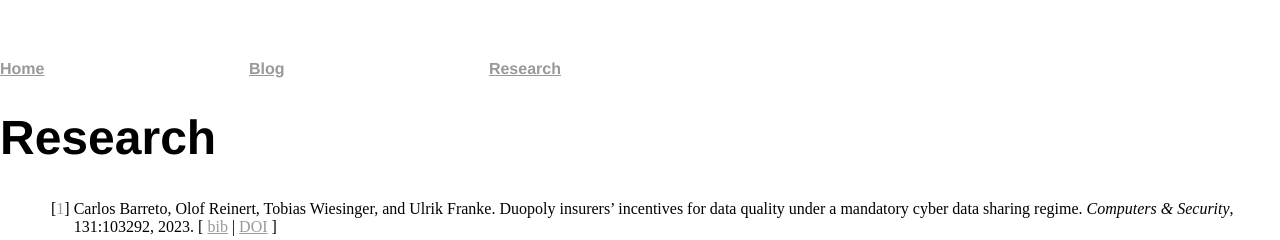
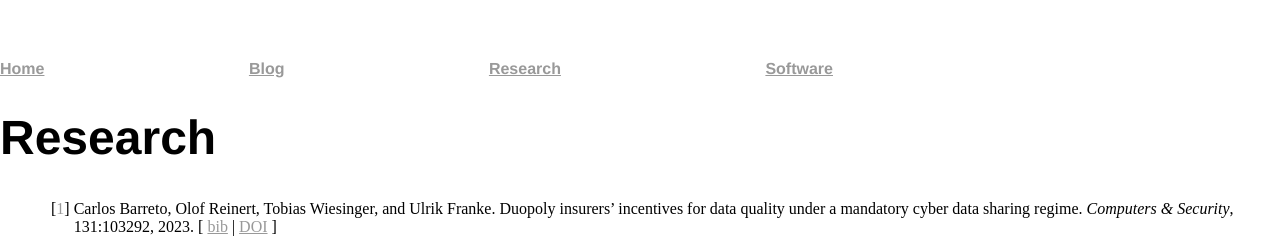
Before and after one commit to carlobar/carlobar.github.io, a Jekyll site: the page built from research/index.html, in a window 1280 px wide and 900 px high. Shown: the top 240 px of the window. Built offline with Jekyll 4.4.1, drawn with Linux system fonts in a browser that asks for light colours.

Commit message:
Updated the layout

```diff
--- a/_layouts/default.html
+++ b/_layouts/default.html
@@ -11,6 +11,7 @@
 	        		<li><a href="/">Home</a></li>
 				<li><a href="/blog">Blog</a></li>
 				<li><a href="/research">Research</a></li>
+				<li><a href="/research">Software</a></li>
 	    		</ul>
 			</nav>
 			<div class="container">
```
